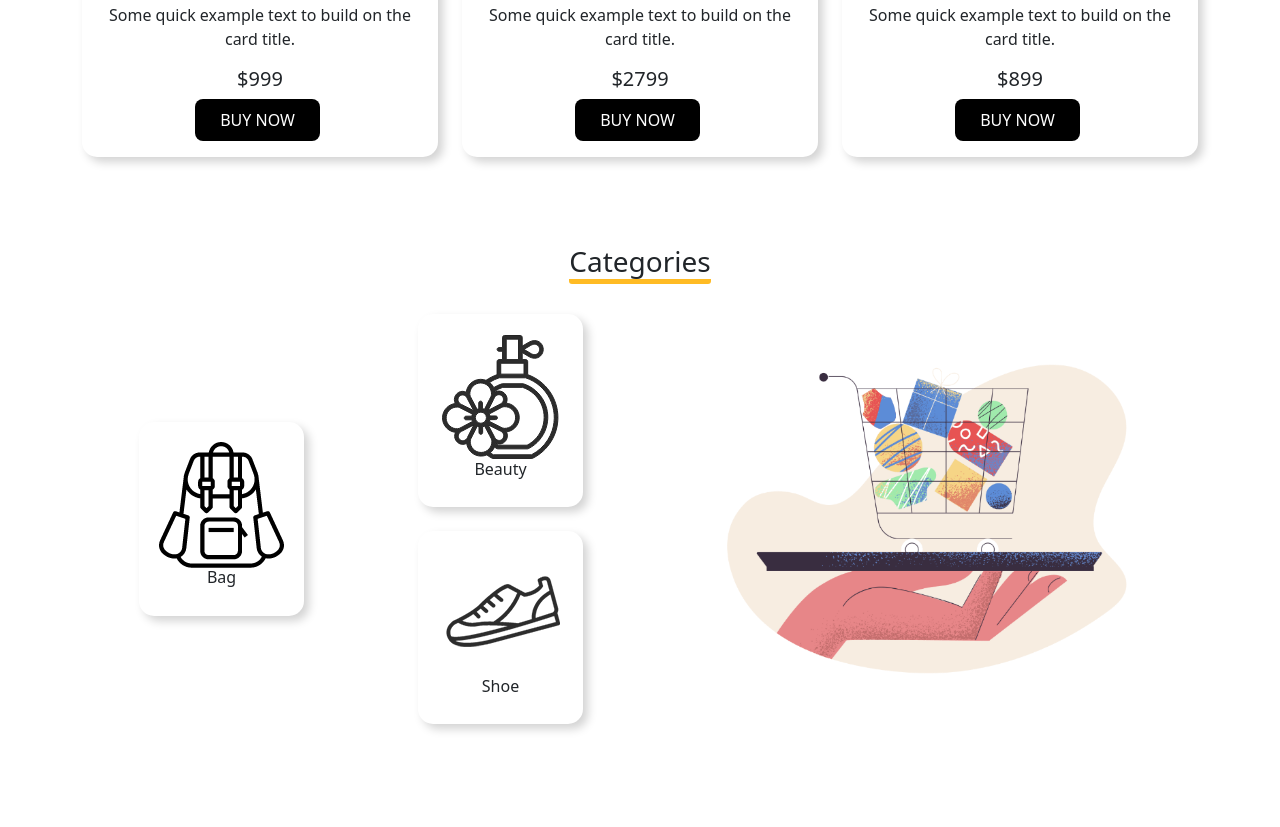
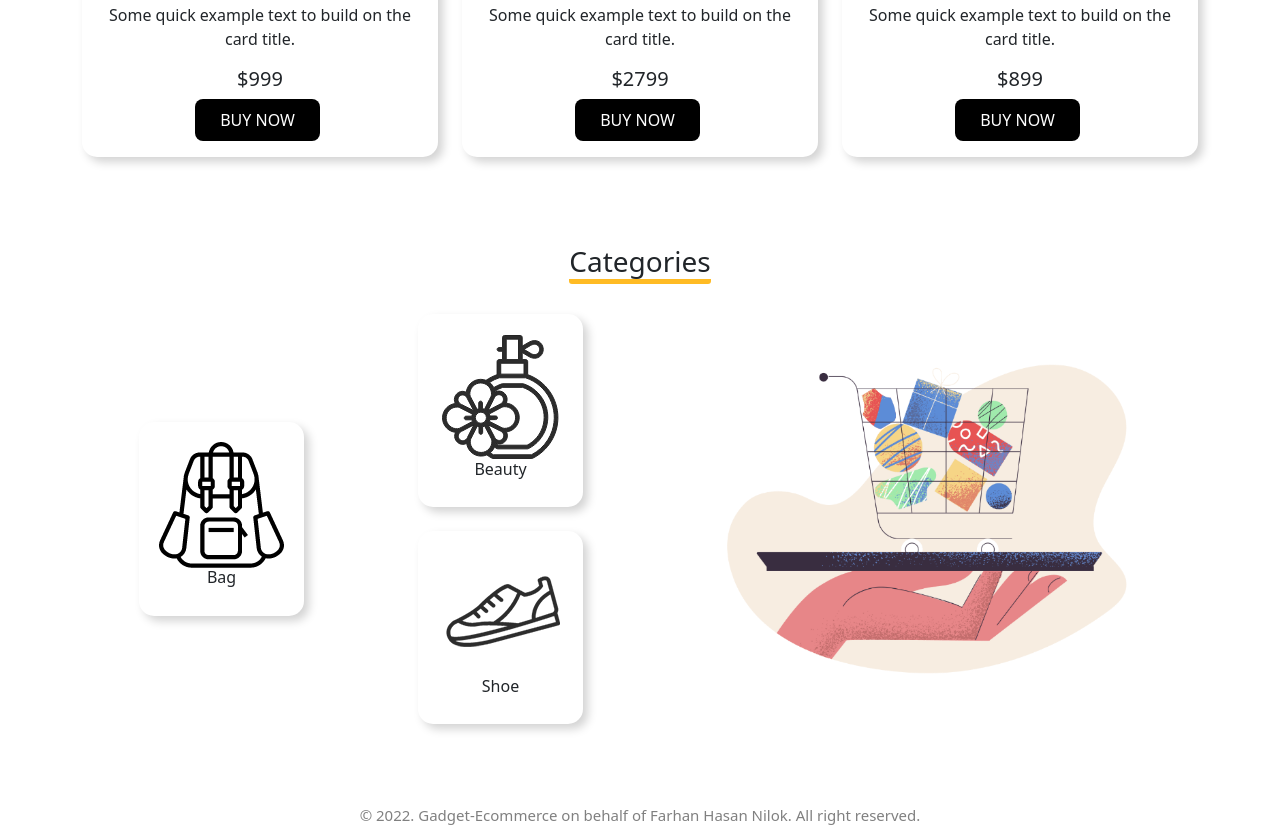
Before and after one commit to Farhan-Hasan-Nilok/Gadget-Ecommerce-bootstrap, a plain HTML site: page index.html in a window 1280 px wide. Shown: the part 1835-2662 px from the top of the page. Before the commit the page ends 2639 px from the top, so only its background shows below. Drawn offline with nearby package versions, Linux system fonts and the light colour scheme.

Commit message:
Footer added

```diff
--- a/index.html
+++ b/index.html
@@ -244,6 +244,10 @@
             </div>
         </div>
     </div>
+
+    <div class="footer">
+        <footer>© 2022. Gadget-Ecommerce on behalf of Farhan Hasan Nilok. All right reserved.</footer>
+    </div>
     <!-- bootstrap js -->
 
     <script src="https://cdn.jsdelivr.net/npm/bootstrap@5.1.3/dist/js/bootstrap.bundle.min.js"
--- a/style.css
+++ b/style.css
@@ -92,3 +92,9 @@ hr {
     border-radius: 3px;
     margin-bottom: 30px;
 }
+
+.footer {
+    text-align: center;
+    color: grey;
+    font-size: 15px;
+}
```
